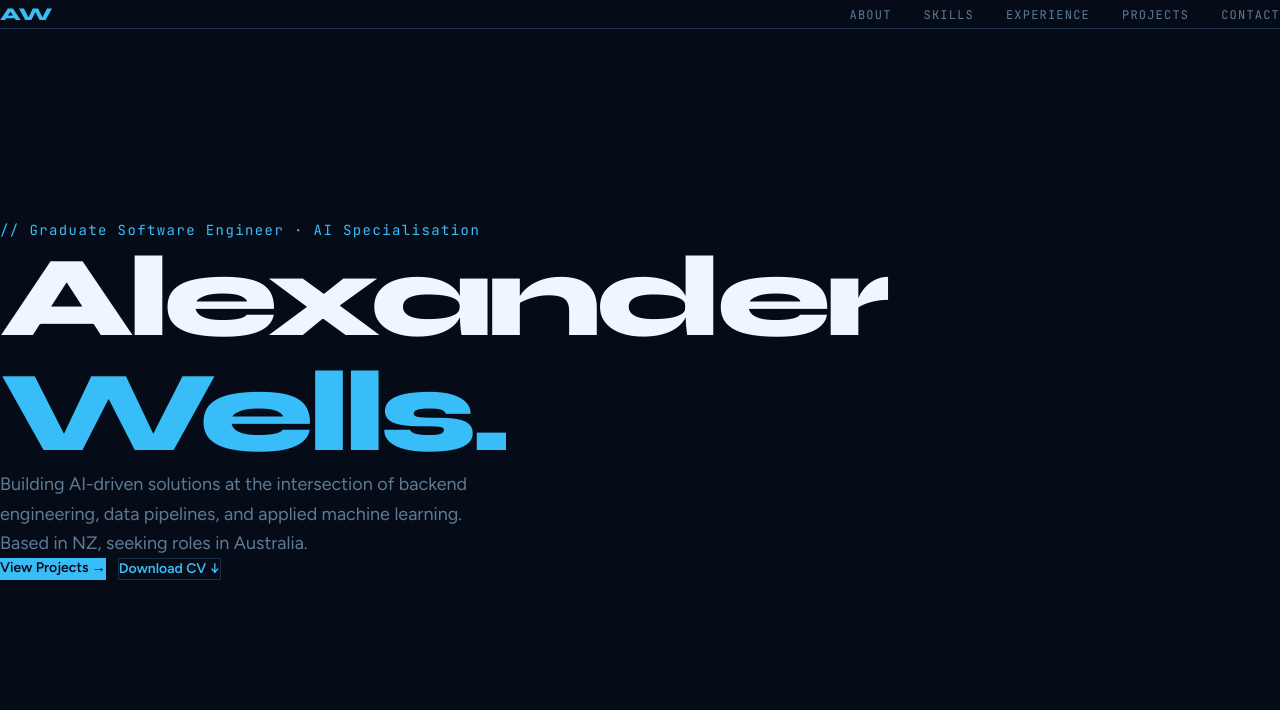
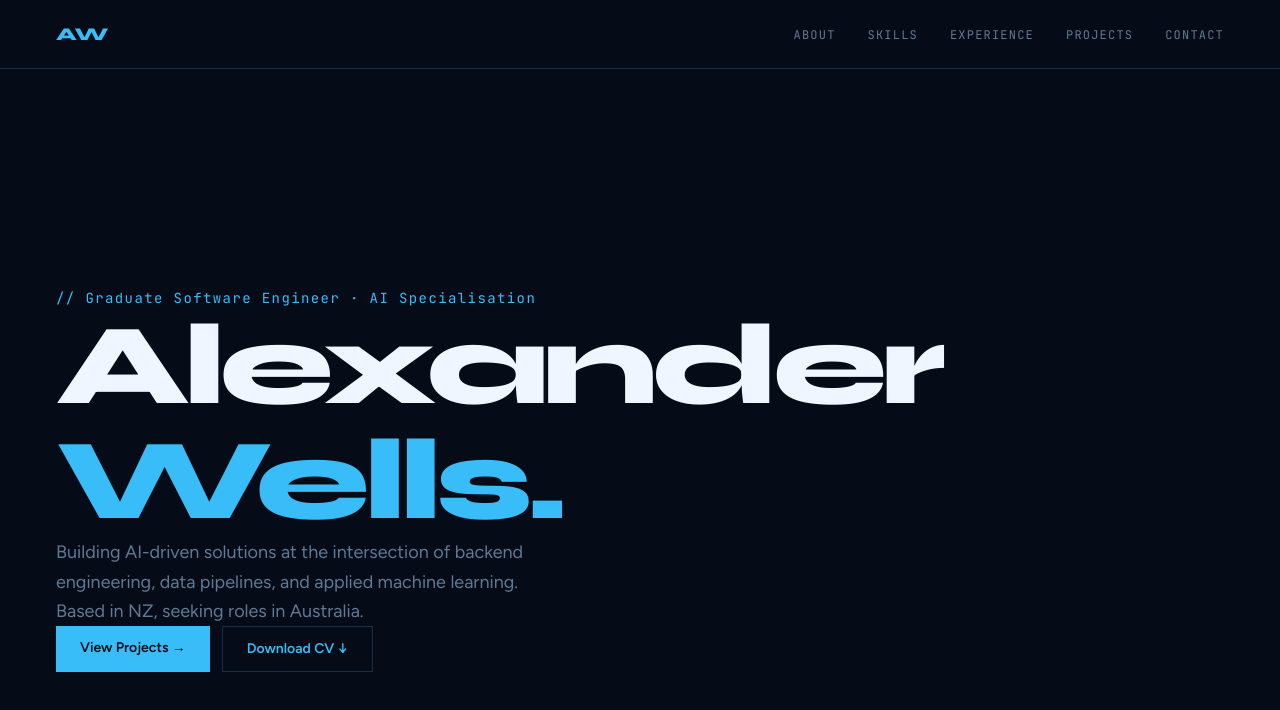
Before and after one commit to xelasrc/portfolio, a Next.js app: page / in a window 1280 px wide. Shown: the top 710 px of the page. Built offline with nearby package versions, Linux system fonts and the light colour scheme.

Commit message:
fix: slight margin fix

```diff
--- a/src/app/globals.css
+++ b/src/app/globals.css
@@ -20,7 +20,7 @@
 
 * {
   margin: 0;
-  padding: 0;
+  padding: 10;
   box-sizing: border-box;
 }
 
```
